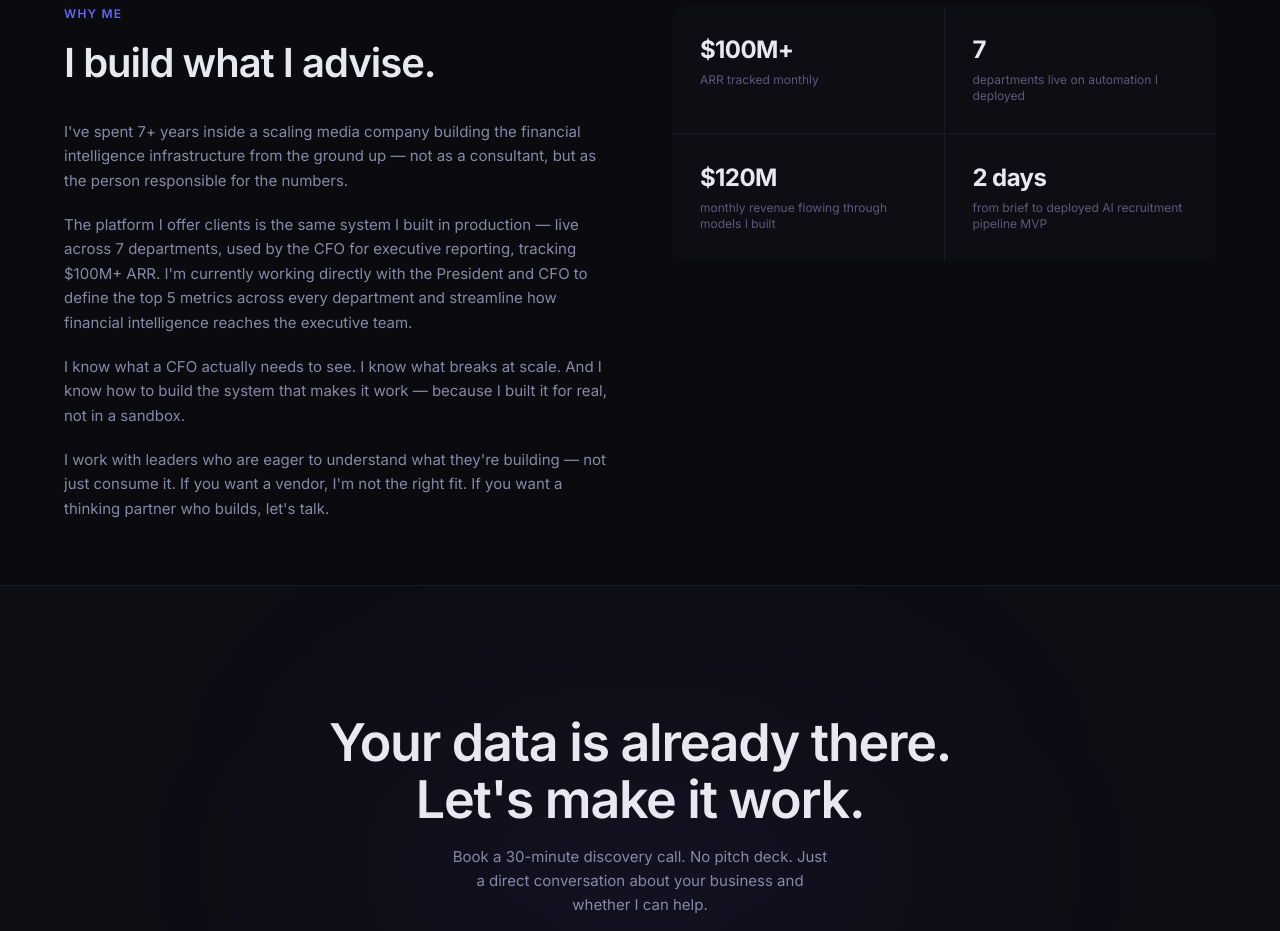
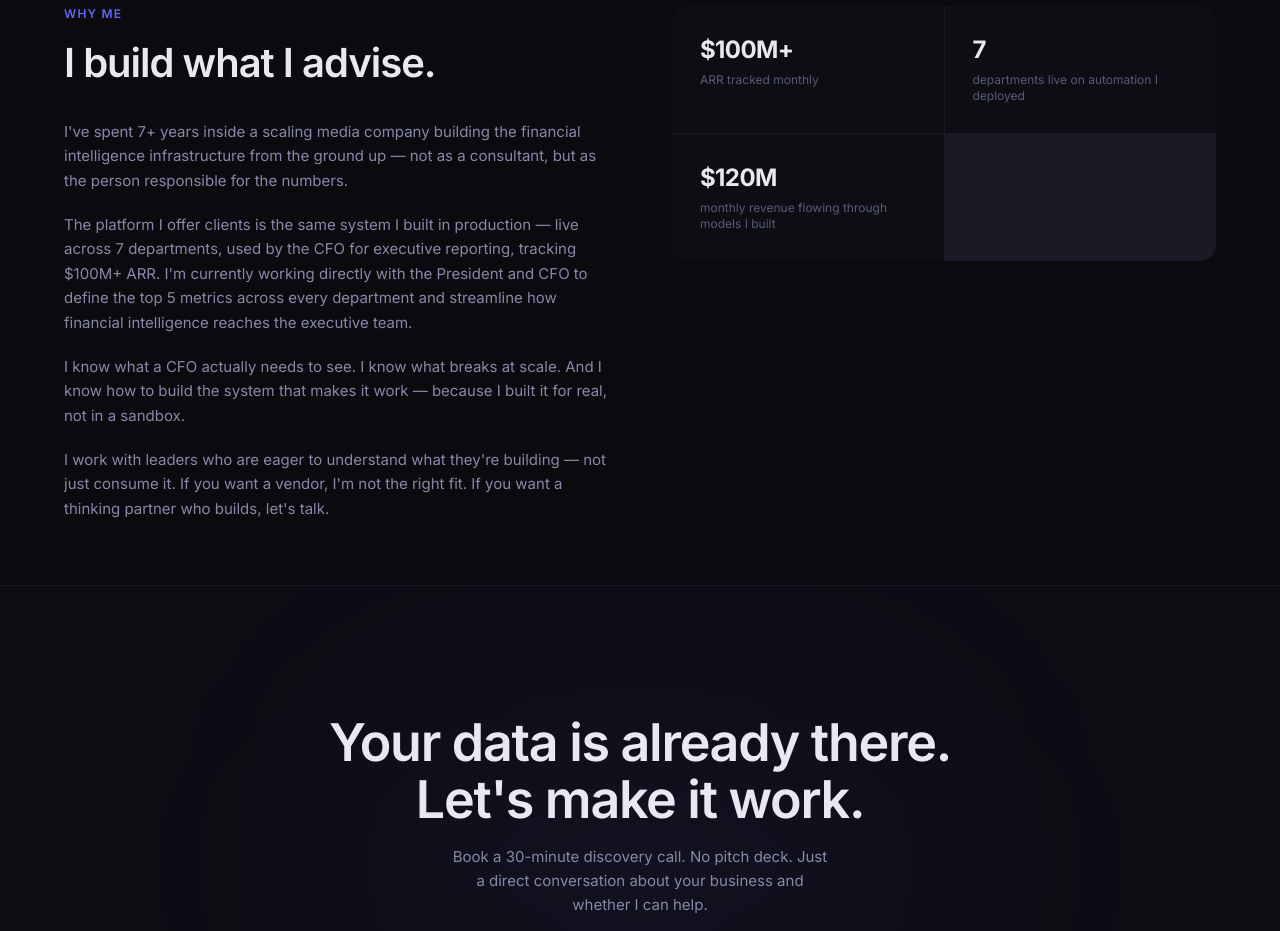
Before and after one commit to mtricefreelance/rising-tide-ai, a React (Vite) app: page / in a window 1280 px wide. Shown: the part 3780-4711 px from the top of the page. Built offline with nearby package versions, Linux system fonts and the light colour scheme.

Commit message:
remove 2 days stat from WhyMe

```diff
--- a/src/components/WhyMe.jsx
+++ b/src/components/WhyMe.jsx
@@ -2,7 +2,6 @@ const proofPoints = [
   { value: '$100M+', label: 'ARR tracked monthly' },
   { value: '7', label: 'departments live on automation I deployed' },
   { value: '$120M', label: 'monthly revenue flowing through models I built' },
-  { value: '2 days', label: 'from brief to deployed AI recruitment pipeline MVP' },
 ]
 
 export default function WhyMe() {
```
